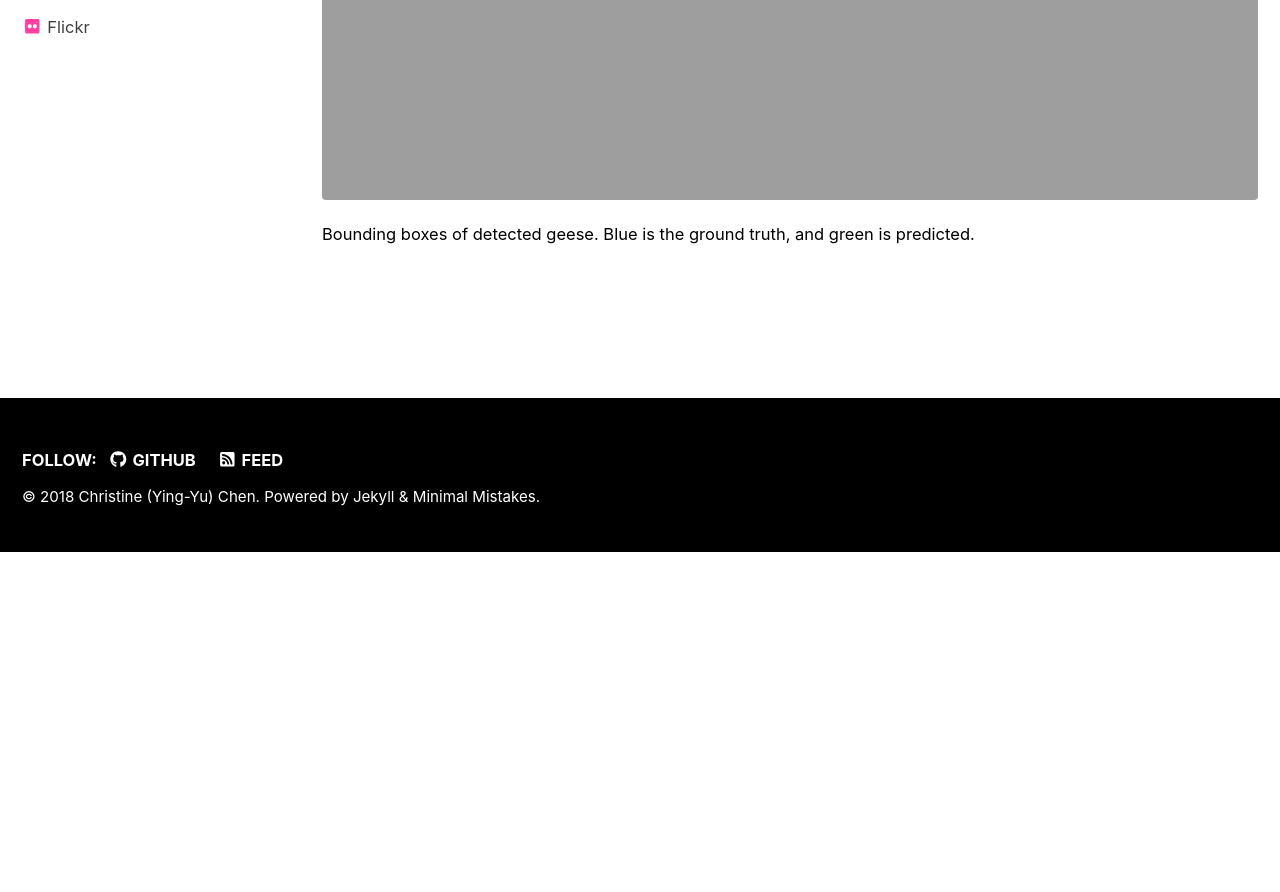
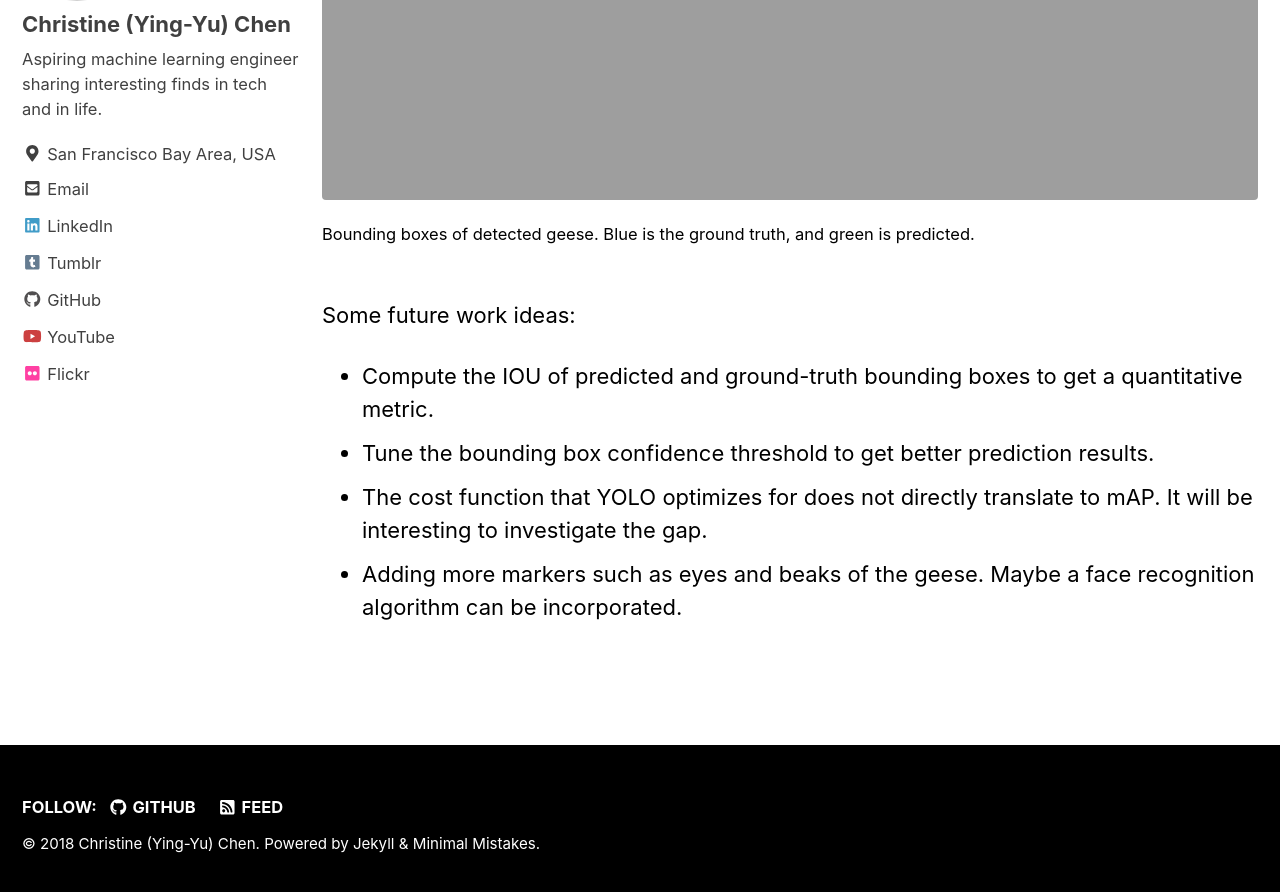
Before and after one commit to steggie3/steggie3.github.io, a Jekyll site: the page built from projects/goose-detection.md, in a window 1280 px wide and 900 px high, scrolled down 6597 px. Shown: the top 892 px of the window. Built offline with Jekyll 4.4.1, drawn with Linux system fonts in a browser that asks for light colours; nearby versions of some CDN libraries; before the commit the page ends 7149 px from its top, so only the background shows below that.

```diff
--- a/projects/goose-detection.md
+++ b/projects/goose-detection.md
@@ -54,3 +54,9 @@ To get a more quantitative evaluation on the results, I followed the YOLO paper
   <img src="{{site.url}}/assets/images/goose-detection/goose_iou.png" alt="goose_iou.png"/>
   <figcaption>Bounding boxes of detected geese. Blue is the ground truth, and green is predicted.</figcaption>
 </figure>
+
+Some future work ideas:
+- Compute the IOU of predicted and ground-truth bounding boxes to get a quantitative metric.
+- Tune the bounding box confidence threshold to get better prediction results.
+- The cost function that YOLO optimizes for does not directly translate to mAP. It will be interesting to investigate the gap.
+- Adding more markers such as eyes and beaks of the geese. Maybe a face recognition algorithm can be incorporated.
```
Also changed, not shown: _posts/2018-08-03-goose-dataset.md (+2 -1 lines), pages/categories.md (+2 -21 lines), pages/tags.md (added, +6 -0 lines).
